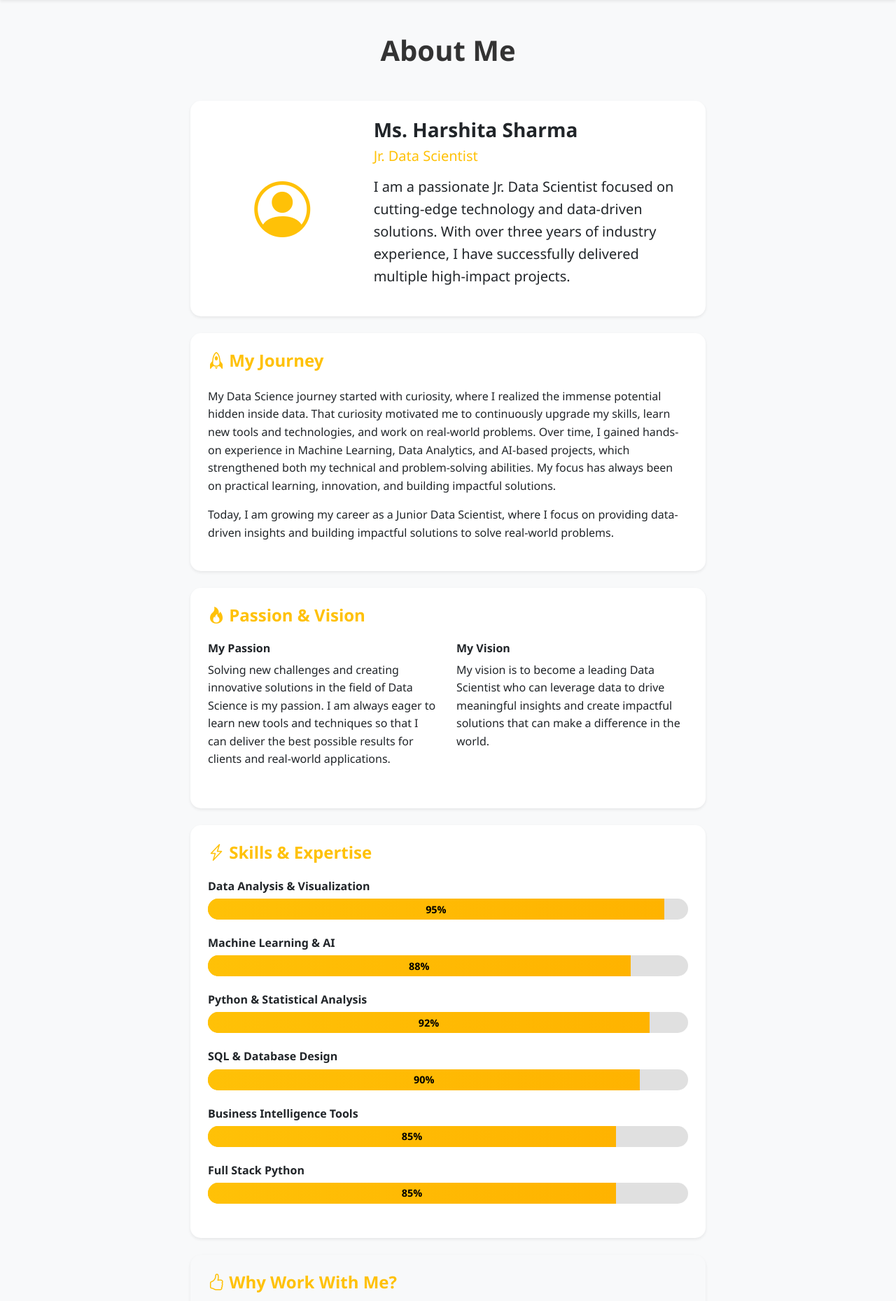
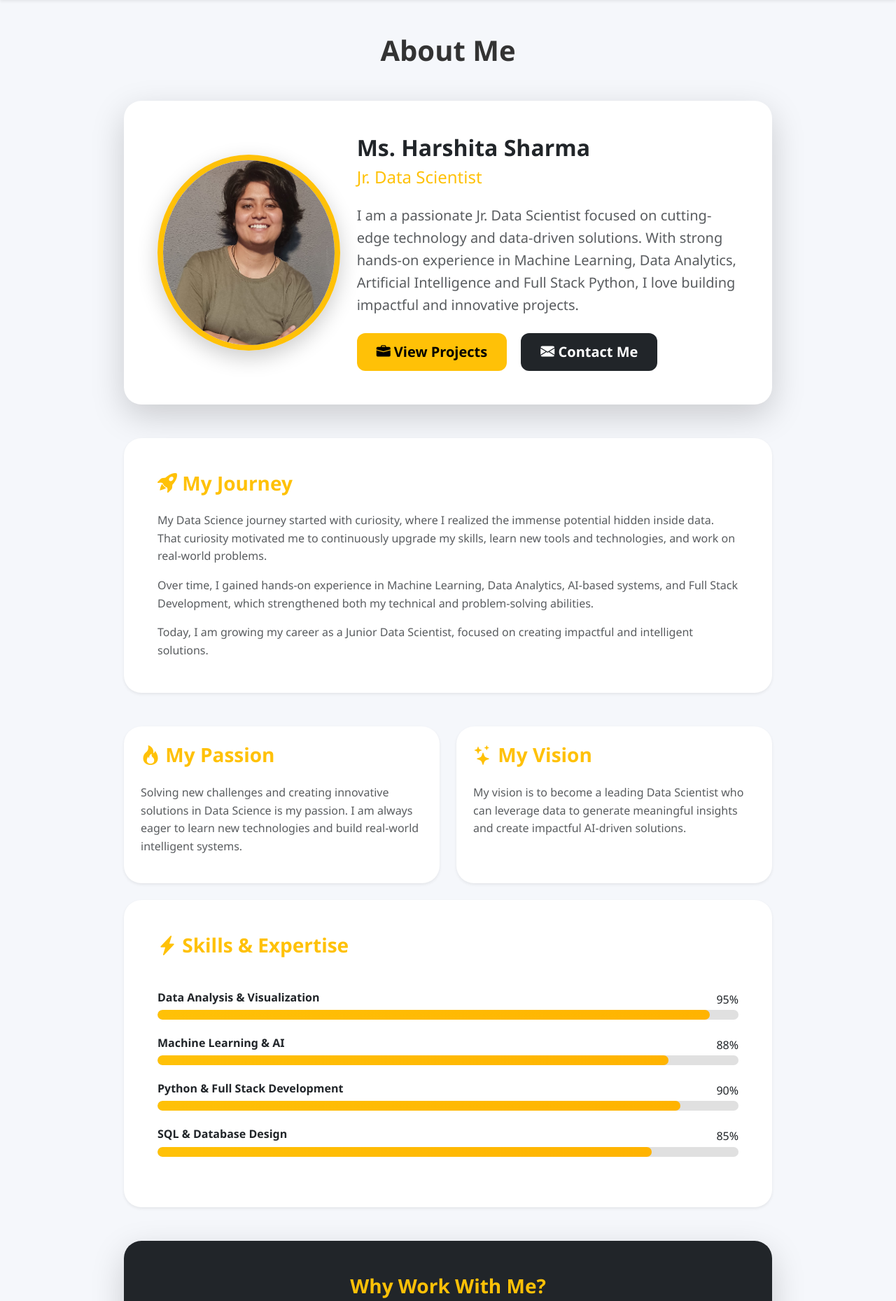
Before and after one commit to Har2003sha/Harshita-portfolio, a Flask app: page /aboutme in a window 1280 px wide. Shown: the part 64-1923 px from the top of the page at 70% size. Run offline with Flask 3, Linux system fonts and the light colour scheme.

Commit message:
all changes done

```diff
--- a/app.py
+++ b/app.py
@@ -2,129 +2,95 @@ from flask import Flask, render_template
 
 app = Flask(__name__)
 
-# =========================================================
+# =========================
 # PROJECT DATA
-# =========================================================
+# =========================
 
 projects = [
 
     {
-        'id': 1,
+        "id": 1,
 
-        'title': 'Heart Attack Prediction System',
+        "title": "Heart Attack Prediction System",
 
-        'description': 'Machine learning based healthcare prediction system for heart disease analysis.',
+        "description":
+        "Machine learning based healthcare prediction system.",
 
-        'technologies': [
-            'Python',
-            'Flask',
-            'Machine Learning',
-            'Scikit-learn',
-            'HTML',
-            'CSS',
-            'Bootstrap'
+        "technologies": [
+            "Python",
+            "Flask",
+            "Machine Learning",
+            "Scikit-learn"
         ],
 
-        'image': 'heart.jpg',
+        "image": "heart.jpg",
 
-        'github': 'https://github.com/Har2003sha/heart-disease-prediction.git',
+        "github":
+        "https://github.com/Har2003sha/heart-disease-prediction.git",
 
-        'details': '''
-This project predicts the chances of heart disease using machine learning algorithms based on patient medical records and health parameters.
-        '''
+        "details":
+        "Heart disease prediction using Machine Learning algorithms and Flask framework."
     },
 
     {
-        'id': 2,
+        "id": 2,
 
-        'title': 'Road Accident Analysis',
+        "title": "Road Accident Analysis",
 
-        'description': 'Interactive Power BI dashboard for road accident and casualty analysis.',
+        "description":
+        "Power BI dashboard for accident analysis.",
 
-        'technologies': [
-            'Power BI',
-            'Excel',
-            'DAX',
-            'Data Analytics',
-            'Dashboard Design'
+        "technologies": [
+            "Power BI",
+            "Excel",
+            "DAX"
         ],
 
-        # IMPORTANT FIX
-        'image': 'road_accident.jpg',
+        "image": "road_accident.jpg",
 
-        'github': 'https://github.com/Har2003sha/Road-Accidents-Analysis.git',
+        "github":
+        "https://github.com/Har2003sha/Road-Accidents-Analysis.git",
 
-        'details': '''
-This Power BI dashboard analyzes road accident datasets to identify accident severity and casualty trends.
-        '''
+        "details":
+        "Road accident analysis dashboard using Power BI and Excel."
     },
 
     {
-        'id': 3,
+        "id": 3,
 
-        'title': 'Crowd Management System',
+        "title": "Crowd Management System",
 
-        'description': 'YOLOv8 based real-time crowd detection and monitoring web application.',
+        "description":
+        "YOLOv8 crowd detection project.",
 
-        'technologies': [
-            'Python',
-            'YOLOv8',
-            'OpenCV',
-            'Flask',
-            'Computer Vision',
-            'HTML',
-            'CSS',
-            'JavaScript'
+        "technologies": [
+            "Python",
+            "YOLOv8",
+            "OpenCV",
+            "Flask"
         ],
 
-        'image': 'crowd.png',
+        "image": "crowd.png",
 
-        'github': 'https://github.com/Har2003sha/Crowd-Management-WebApp-Detect-Live-using-YOLO8.git',
+        "github":
+        "https://github.com/Har2003sha/Crowd-Management-WebApp-Detect-Live-using-YOLO8.git",
 
-        'details': '''
-This AI-powered system detects and monitors crowds in real-time using YOLOv8 and OpenCV.
-        '''
+        "details":
+        "AI based crowd monitoring and live detection system using YOLOv8."
     }
 
 ]
 
-# =========================================================
-# HOME PAGE
-# =========================================================
+# =========================
+# ROUTES
+# =========================
 
 @app.route('/')
-@app.route('/home')
-
 def home():
     return render_template('home.html')
 
 
-# =========================================================
-# INFO PAGE
-# =========================================================
-
-@app.route('/info')
-
-def info():
-    return render_template('info.html')
-
-
-# =========================================================
-# ABOUT PAGE
-# =========================================================
-
-@app.route('/aboutme')
-
-def aboutme():
-    return render_template('aboutme.html')
-
-
-# =========================================================
-# PROJECTS PAGE
-# =========================================================
-
 @app.route('/projects')
-
 def projects_page():
 
     return render_template(
@@ -133,12 +99,7 @@ def projects_page():
     )
 
 
-# =========================================================
-# PROJECT DETAIL PAGE
-# =========================================================
-
 @app.route('/project/<int:project_id>')
-
 def project_detail(project_id):
 
     project = next(
@@ -156,20 +117,24 @@ def project_detail(project_id):
     return "Project Not Found", 404
 
 
-# =========================================================
-# CONTACT PAGE
-# =========================================================
+@app.route('/aboutme')
+def aboutme():
+    return render_template('aboutme.html')
+
 
 @app.route('/contact')
-
 def contact():
     return render_template('contact.html')
 
 
-# =========================================================
+@app.route('/info')
+def info():
+    return render_template('info.html')
+
+
+# =========================
 # RUN APP
-# =========================================================
+# =========================
 
 if __name__ == '__main__':
-
     app.run(debug=True)
--- a/templates/aboutme.html
+++ b/templates/aboutme.html
@@ -1,170 +1,476 @@
 {% extends "base.html" %}
 
-{% block title %}About Me - Ms. Harshita Sharma Portfolio{% endblock %}
+{% block title %}
+About Me - Ms. Harshita Sharma Portfolio
+{% endblock %}
 
 {% block content %}
+
 <div class="container py-5">
+
     <div class="row">
-        <div class="col-lg-8 mx-auto">
-            <h1 class="mb-5 text-center fw-bold">About Me</h1>
 
-            <!-- Personal Introduction -->
-            <div class="card shadow-sm mb-4 border-0">
-                <div class="card-body">
+        <div class="col-lg-10 mx-auto">
+
+            <!-- PAGE TITLE -->
+
+            <h1 class="text-center fw-bold mb-5">
+
+                About Me
+
+            </h1>
+
+            <!-- PROFILE SECTION -->
+
+            <div class="card border-0 shadow-lg profile-card mb-5">
+
+                <div class="card-body p-5">
+
                     <div class="row align-items-center">
-                        <div class="col-md-4 text-center mb-4 mb-md-0">
-                            <div class="profile-avatar">
-                                <i class="bi bi-person-circle display-1 text-warning"></i>
+
+                        <!-- PROFILE IMAGE -->
+
+                        <div class="col-lg-4 text-center mb-4 mb-lg-0">
+
+                            <img
+                                src="{{ url_for('static', filename='images/Harshu.png') }}"
+                                alt="Harshita Sharma"
+                                class="profile-image img-fluid"
+                            >
+
+                        </div>
+
+                        <!-- PROFILE CONTENT -->
+
+                        <div class="col-lg-8">
+
+                            <h2 class="fw-bold mb-2">
+
+                                Ms. Harshita Sharma
+
+                            </h2>
+
+                            <h4 class="text-warning mb-4">
+
+                                Jr. Data Scientist
+
+                            </h4>
+
+                            <p class="lead text-muted">
+
+                                I am a passionate Jr. Data Scientist focused on
+                                cutting-edge technology and data-driven solutions.
+
+                                With strong hands-on experience in Machine Learning,
+                                Data Analytics, Artificial Intelligence and Full Stack Python,
+                                I love building impactful and innovative projects.
+
+                            </p>
+
+                            <!-- BUTTONS -->
+
+                            <div class="mt-4">
+
+                                <a href="/projects"
+                                   class="btn btn-warning btn-lg me-3">
+
+                                    <i class="bi bi-briefcase-fill"></i>
+                                    View Projects
+
+                                </a>
+
+                                <a href="/contact"
+                                   class="btn btn-dark btn-lg">
+
+                                    <i class="bi bi-envelope-fill"></i>
+                                    Contact Me
+
+                                </a>
+
                             </div>
+
                         </div>
-                        <div class="col-md-8">
-                            <h3 class="fw-bold mb-2"> Ms. Harshita Sharma </h3>
-                            <h5 class="text-warning mb-3">Jr. Data Scientist</h5>
-                            <p class="lead">
-                                I am a passionate Jr. Data Scientist focused on cutting-edge technology and data-driven solutions. With over three years of industry experience, I have successfully delivered multiple high-impact projects.
-                            </p>
-                        </div>
+
                     </div>
+
                 </div>
+
             </div>
 
-            <!-- My Journey -->
-            <div class="card shadow-sm mb-4 border-0">
-                <div class="card-body">
-                    <h4 class="fw-bold mb-4 text-warning">
-                        <i class="bi bi-rocket"></i> My Journey
-                    </h4>
-                    <p>
-                    My Data Science journey started with curiosity, where I realized the immense potential hidden inside data.
-That curiosity motivated me to continuously upgrade my skills, learn new tools and technologies, and work on real-world problems.
-Over time, I gained hands-on experience in Machine Learning, Data Analytics, and AI-based projects, which strengthened both my technical and problem-solving abilities.
-My focus has always been on practical learning, innovation, and building impactful solutions.
+            <!-- MY JOURNEY -->
+
+            <div class="card shadow-sm border-0 mb-5">
+
+                <div class="card-body p-5">
+
+                    <h3 class="fw-bold text-warning mb-4">
+
+                        <i class="bi bi-rocket-takeoff-fill"></i>
+                        My Journey
+
+                    </h3>
+
+                    <p class="text-muted">
+
+                        My Data Science journey started with curiosity,
+                        where I realized the immense potential hidden inside data.
+
+                        That curiosity motivated me to continuously upgrade my skills,
+                        learn new tools and technologies, and work on real-world problems.
 
                     </p>
-                    <p>
-                    Today, I am growing my career as a Junior Data Scientist, where I focus on providing data-driven insights and building impactful solutions to solve real-world problems.
+
+                    <p class="text-muted">
+
+                        Over time, I gained hands-on experience in Machine Learning,
+                        Data Analytics, AI-based systems, and Full Stack Development,
+                        which strengthened both my technical and problem-solving abilities.
+
                     </p>
+
+                    <p class="text-muted mb-0">
+
+                        Today, I am growing my career as a Junior Data Scientist,
+                        focused on creating impactful and intelligent solutions.
+
+                    </p>
+
                 </div>
+
             </div>
 
-            <!-- Passion & Vision -->
-            <div class="card shadow-sm mb-4 border-0">
-                <div class="card-body">
-                    <h4 class="fw-bold mb-4 text-warning">
-                        <i class="bi bi-fire"></i> Passion & Vision
-                    </h4>
-                    <div class="row">
-                        <div class="col-md-6 mb-3">
-                            <h6 class="fw-bold">My Passion</h6>
-                            <p>
-                               Solving new challenges and creating innovative solutions in the field of Data Science is my passion.
-I am always eager to learn new tools and techniques so that I can deliver the best possible results for clients and real-world applications.
+            <!-- PASSION & VISION -->
+
+            <div class="row">
+
+                <div class="col-md-6 mb-4">
+
+                    <div class="card shadow-sm border-0 h-100">
+
+                        <div class="card-body p-4">
+
+                            <h3 class="fw-bold text-warning mb-4">
+
+                                <i class="bi bi-fire"></i>
+                                My Passion
+
+                            </h3>
+
+                            <p class="text-muted">
+
+                                Solving new challenges and creating innovative
+                                solutions in Data Science is my passion.
+
+                                I am always eager to learn new technologies
+                                and build real-world intelligent systems.
+
                             </p>
+
                         </div>
-                        <div class="col-md-6 mb-3">
-                            <h6 class="fw-bold">My Vision</h6>
-                            <p>
-                                 My vision is to become a leading Data Scientist who can leverage data to drive meaningful insights and create impactful solutions that can make a difference in the world.
+
+                    </div>
+
+                </div>
+
+                <div class="col-md-6 mb-4">
+
+                    <div class="card shadow-sm border-0 h-100">
+
+                        <div class="card-body p-4">
+
+                            <h3 class="fw-bold text-warning mb-4">
+
+                                <i class="bi bi-stars"></i>
+                                My Vision
+
+                            </h3>
+
+                            <p class="text-muted">
+
+                                My vision is to become a leading Data Scientist
+                                who can leverage data to generate meaningful insights
+                                and create impactful AI-driven solutions.
+
                             </p>
+
                         </div>
+
                     </div>
+
                 </div>
+
             </div>
 
-            <!-- Skills Showcase -->
-            <div class="card shadow-sm mb-4 border-0">
-                <div class="card-body">
-                    <h4 class="fw-bold mb-4 text-warning">
-                        <i class="bi bi-lightning-charge"></i> Skills & Expertise
-                    </h4>
+            <!-- SKILLS -->
+
+            <div class="card shadow-sm border-0 mb-5">
+
+                <div class="card-body p-5">
+
+                    <h3 class="fw-bold text-warning mb-5">
+
+                        <i class="bi bi-lightning-charge-fill"></i>
+                        Skills & Expertise
+
+                    </h3>
+
+                    <!-- Skill -->
 
                     <div class="mb-4">
-                        <h6 class="fw-bold mb-2">Data Analysis & Visualization</h6>
+
+                        <div class="d-flex justify-content-between">
+
+                            <h6 class="fw-bold">
+                                Data Analysis & Visualization
+                            </h6>
+
+                            <span>95%</span>
+
+                        </div>
+
                         <div class="progress">
-                            <div class="progress-bar bg-warning" style="width: 95%">95%</div>
+
+                            <div class="progress-bar bg-warning"
+                                 style="width:95%">
+
+                            </div>
+
                         </div>
+
                     </div>
 
+                    <!-- Skill -->
+
                     <div class="mb-4">
-                        <h6 class="fw-bold mb-2">Machine Learning & AI</h6>
+
+                        <div class="d-flex justify-content-between">
+
+                            <h6 class="fw-bold">
+                                Machine Learning & AI
+                            </h6>
+
+                            <span>88%</span>
+
+                        </div>
+
                         <div class="progress">
-                            <div class="progress-bar bg-warning" style="width: 88%">88%</div>
+
+                            <div class="progress-bar bg-warning"
+                                 style="width:88%">
+
+                            </div>
+
                         </div>
+
                     </div>
 
+                    <!-- Skill -->
+
                     <div class="mb-4">
-                        <h6 class="fw-bold mb-2">Python & Statistical Analysis</h6>
+
+                        <div class="d-flex justify-content-between">
+
+                            <h6 class="fw-bold">
+                                Python & Full Stack Development
+                            </h6>
+
+                            <span>90%</span>
+
+                        </div>
+
                         <div class="progress">
-                            <div class="progress-bar bg-warning" style="width: 92%">92%</div>
+
+                            <div class="progress-bar bg-warning"
+                                 style="width:90%">
+
+                            </div>
+
                         </div>
+
                     </div>
 
+                    <!-- Skill -->
+
                     <div class="mb-4">
-                        <h6 class="fw-bold mb-2">SQL & Database Design</h6>
+
+                        <div class="d-flex justify-content-between">
+
+                            <h6 class="fw-bold">
+                                SQL & Database Design
+                            </h6>
+
+                            <span>85%</span>
+
+                        </div>
+
                         <div class="progress">
-                            <div class="progress-bar bg-warning" style="width: 90%">90%</div>
+
+                            <div class="progress-bar bg-warning"
+                                 style="width:85%">
+
+                            </div>
+
                         </div>
+
                     </div>
 
-                    <div class="mb-4">
-                        <h6 class="fw-bold mb-2">Business Intelligence Tools</h6>
-                        <div class="progress">
-                            <div class="progress-bar bg-warning" style="width: 85%">85%</div>
-                        </div>
-                    </div>
-                    <div class="mb-4">
-                        <h6 class="fw-bold mb-2">Full Stack Python</h6>
-                        <div class="progress">
-                            <div class="progress-bar bg-warning" style="width: 85%">85%</div>
-                        </div>
-                    </div>
                 </div>
+
             </div>
 
-            <!-- Why Work With Me -->
-            <div class="card shadow-sm mb-4 border-0 bg-light">
-                <div class="card-body">
-                    <h4 class="fw-bold mb-4 text-warning">
-                        <i class="bi bi-hand-thumbs-up"></i> Why Work With Me?
-                    </h4>
-                    <div class="row">
-                        <div class="col-md-6 mb-3">
-                            <div class="feature-item">
-                                <h6><i class="bi bi-check-circle text-success"></i> Proven Track Record</h6>
-                                <p class="text-muted small">220+ successful projects delivered with quality and efficiency</p>
-                            </div>
+            <!-- WHY WORK WITH ME -->
+
+            <div class="card border-0 shadow-lg bg-dark text-light mb-5">
+
+                <div class="card-body p-5">
+
+                    <h3 class="fw-bold text-warning mb-5 text-center">
+
+                        Why Work With Me?
+
+                    </h3>
+
+                    <div class="row text-center">
+
+                        <div class="col-md-4 mb-4">
+
+                            <i class="bi bi-check-circle-fill text-warning display-5"></i>
+
+                            <h5 class="mt-3 fw-bold">
+
+                                Technical Excellence
+
+                            </h5>
+
+                            <p>
+
+                                Strong knowledge of modern technologies,
+                                frameworks and AI tools.
+
+                            </p>
+
                         </div>
-                        <div class="col-md-6 mb-3">
-                            <div class="feature-item">
-                                <h6><i class="bi bi-check-circle text-success"></i> Technical Excellence</h6>
-                                <p class="text-muted small">Experienced with modern tools, technologies, and best practices</p>
-                            </div>
+
+                        <div class="col-md-4 mb-4">
+
+                            <i class="bi bi-lightbulb-fill text-warning display-5"></i>
+
+                            <h5 class="mt-3 fw-bold">
+
+                                Innovative Solutions
+
+                            </h5>
+
+                            <p>
+
+                                Focused on solving real-world problems
+                                through intelligent systems.
+
+                            </p>
+
                         </div>
-                        <div class="col-md-6 mb-3">
-                            <div class="feature-item">
-                                <h6><i class="bi bi-check-circle text-success"></i> Client-Focused</h6>
-                                <p class="text-muted small">Dedicated to delivering solutions that create real value for clients</p>
-                            </div>
+
+                        <div class="col-md-4 mb-4">
+
+                            <i class="bi bi-chat-dots-fill text-warning display-5"></i>
+
+                            <h5 class="mt-3 fw-bold">
+
+                                Communication
+
+                            </h5>
+
+                            <p>
+
+                                Clear communication and collaborative mindset
+                                for successful project delivery.
+
+                            </p>
+
                         </div>
-                        <div class="col-md-6 mb-3">
-                            <div class="feature-item">
-                                <h6><i class="bi bi-check-circle text-success"></i> Communication</h6>
-                                <p class="text-muted small">Able to explain complex concepts in a simple and clear way</p>
-                            </div>
-                        </div>
+
                     </div>
+
                 </div>
+
             </div>
 
-            <!-- Call to Action -->
+            <!-- CTA -->
+
             <div class="text-center">
-                <h4 class="mb-4">Let's Connect!</h4>
-                <p class="mb-4">I would love to hear about your projects, ideas, and opportunities to collaborate.</p>
-                <a href="/contact" class="btn btn-warning btn-lg">
-                    <i class="bi bi-envelope"></i> Contact Me
+
+                <h2 class="fw-bold mb-4">
+
+                    Let's Connect
+
+                </h2>
+
+                <p class="lead text-muted mb-4">
+
+                    I would love to collaborate on innovative projects
+                    and exciting opportunities.
+
+                </p>
+
+                <a href="/contact"
+                   class="btn btn-warning btn-lg px-5">
+
+                    <i class="bi bi-envelope-fill"></i>
+                    Contact Me
+
                 </a>
+
             </div>
+
         </div>
+
     </div>
+
 </div>
+
+<style>
+
+body{
+    background:#f5f7fb;
+}
+
+.profile-card{
+    border-radius:25px;
+}
+
+.profile-image{
+    width:280px;
+    height:280px;
+    object-fit:cover;
+    border-radius:50%;
+    border:8px solid #ffc107;
+    box-shadow:0 10px 30px rgba(0,0,0,0.2);
+    transition:0.4s;
+}
+
+.profile-image:hover{
+    transform:scale(1.05);
+}
+
+.card{
+    border-radius:25px;
+}
+
+.progress{
+    height:14px;
+    border-radius:20px;
+}
+
+.progress-bar{
+    border-radius:20px;
+}
+
+.btn{
+    border-radius:12px;
+    font-weight:600;
+    padding:12px 28px;
+}
+
+</style>
+
 {% endblock %}
```
Also changed, not shown: templates/project_detail.html (+28 -13 lines), templates/projects.html (+12 -9 lines), static/images/Harshu.png (renamed from static/Harshu.png), static/images/crowd.png (renamed from static/crowd.png), static/images/heart.jpg (renamed from static/heart.jpg), static/images/road_accident.jpg (renamed from static/road_accident.jpg).
